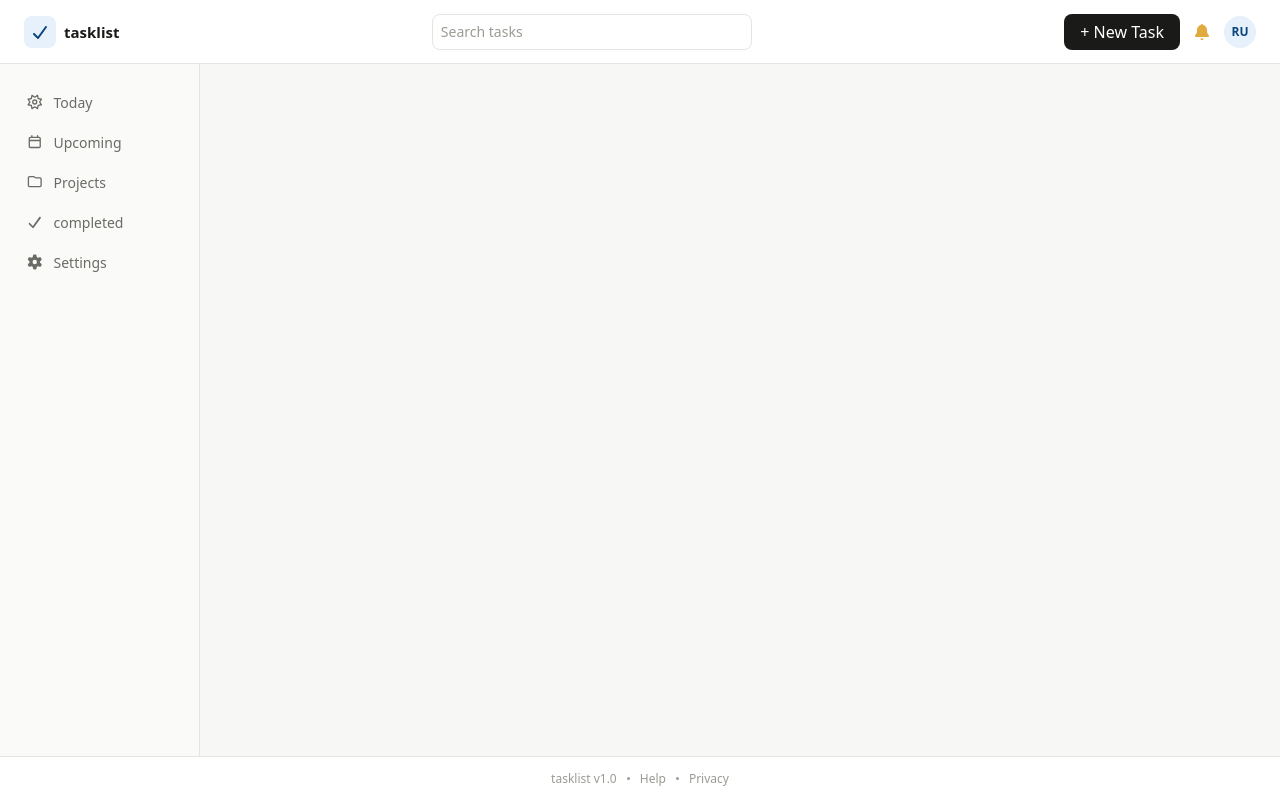
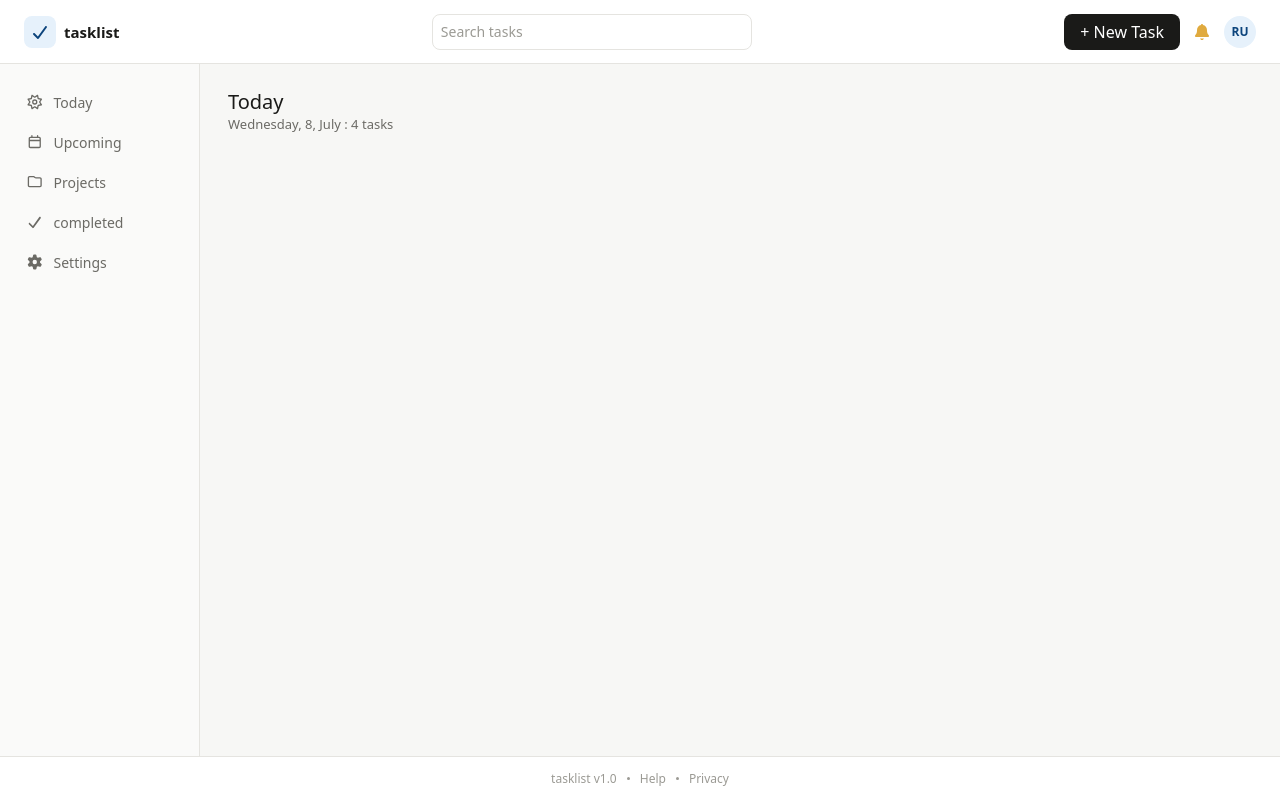
Before and after one commit to AlainRegisDev88/to-do-app, a React (Vite) app in the folder to-do-app/: page / in a window 1280 px wide. Built offline with nearby package versions, Linux system fonts and the light colour scheme; no server answers.

Commit message:
add the main content section and add the page heading

```diff
--- /dev/null
+++ b/to-do-app/src/components/HomePage.css
@@ -0,0 +1,29 @@
+.main{
+    display: flex;
+    flex-direction: row;
+}
+
+.content-area{
+    background-color: var(--surface-0);
+    padding: 24px 28px;
+
+}
+
+/* page heading */
+
+.page-heading{
+    margin-bottom: 18px;
+}
+
+.page-heading .page-title{
+    font-size: 20px;
+    font-weight: 600px;
+    color: var(--text-primary);
+}
+
+.page-heading .page-subtitle{
+    font-size: 13px;
+    color: var(--text-secondary);
+}
+Page title	20px / weight 600 / #1A1A18
+Page subtitle	13px / #6B6A65, margin-bottom 18px
--- a/to-do-app/src/components/HomePage.jsx
+++ b/to-do-app/src/components/HomePage.jsx
@@ -4,6 +4,7 @@ import profileService from '../services/profileService'
 import Header from './Header'
 import Sidebar from './Sidebar/Sidebar'
 import Footer from './Footer/Footer'
+import './HomePage.css'
 
 
 const HomePage = () => {
@@ -32,14 +33,23 @@ const HomePage = () => {
 
     return (
         <>
-        <Header />
+            <Header />
 
-        <section className="home">
-            <Sidebar />
+            <div className="home">
 
-            <Footer />
-        </section>
-        {/* <div className="user-info">
+                <div className="main">
+                    <Sidebar />
+                    <div className="content-area">
+                        <div className="page-heading">
+                            <p className='page-title'>Today</p>
+                            <p className="page-subtitle">Wednesday, 8, July : 4 tasks</p>
+                        </div>
+                    </div>
+                </div>
+
+                <Footer />
+            </div>
+            {/* <div className="user-info">
             <p><strong>{message}, Hello {name}</strong></p>
             <p>how are you?</p>
             {user && (
```
